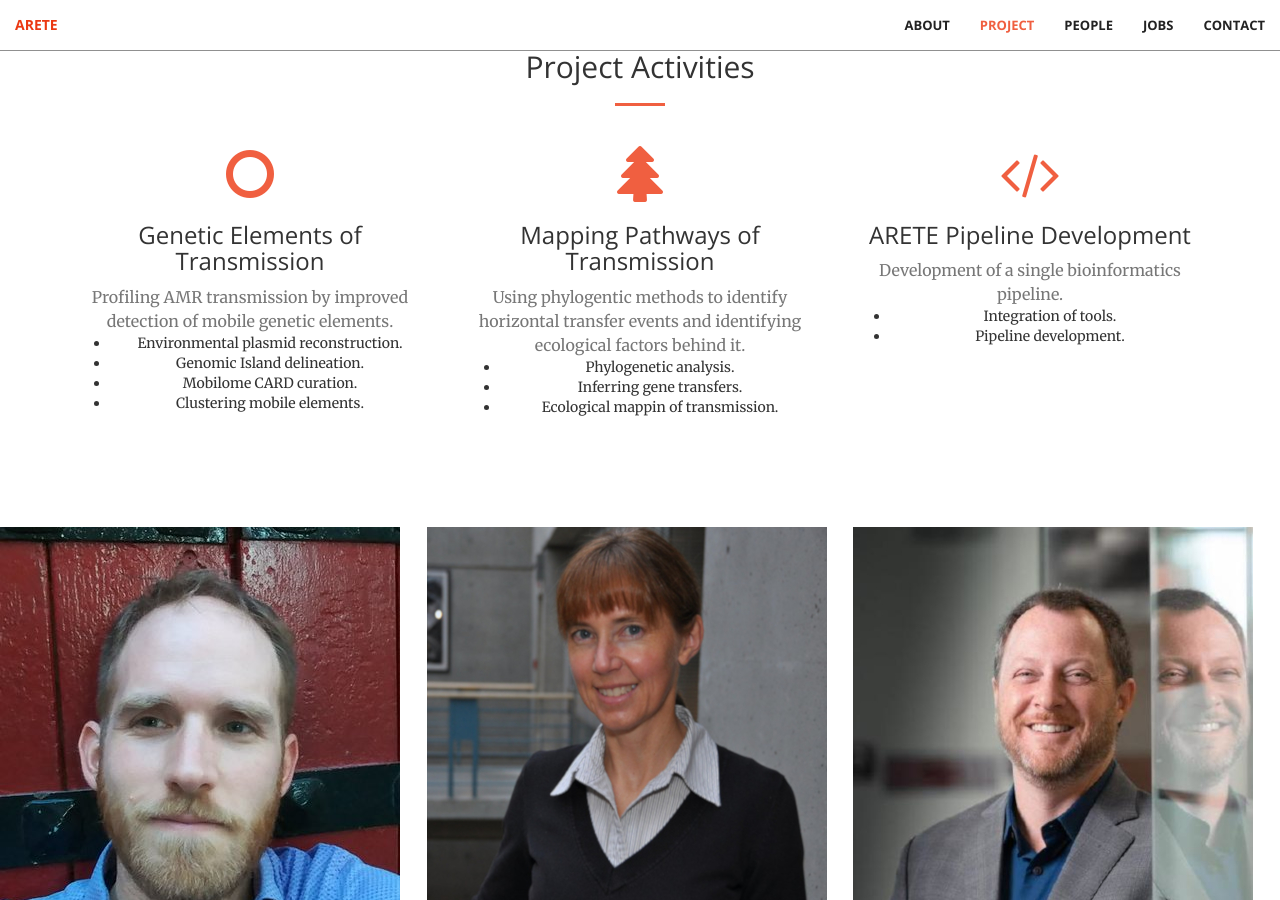
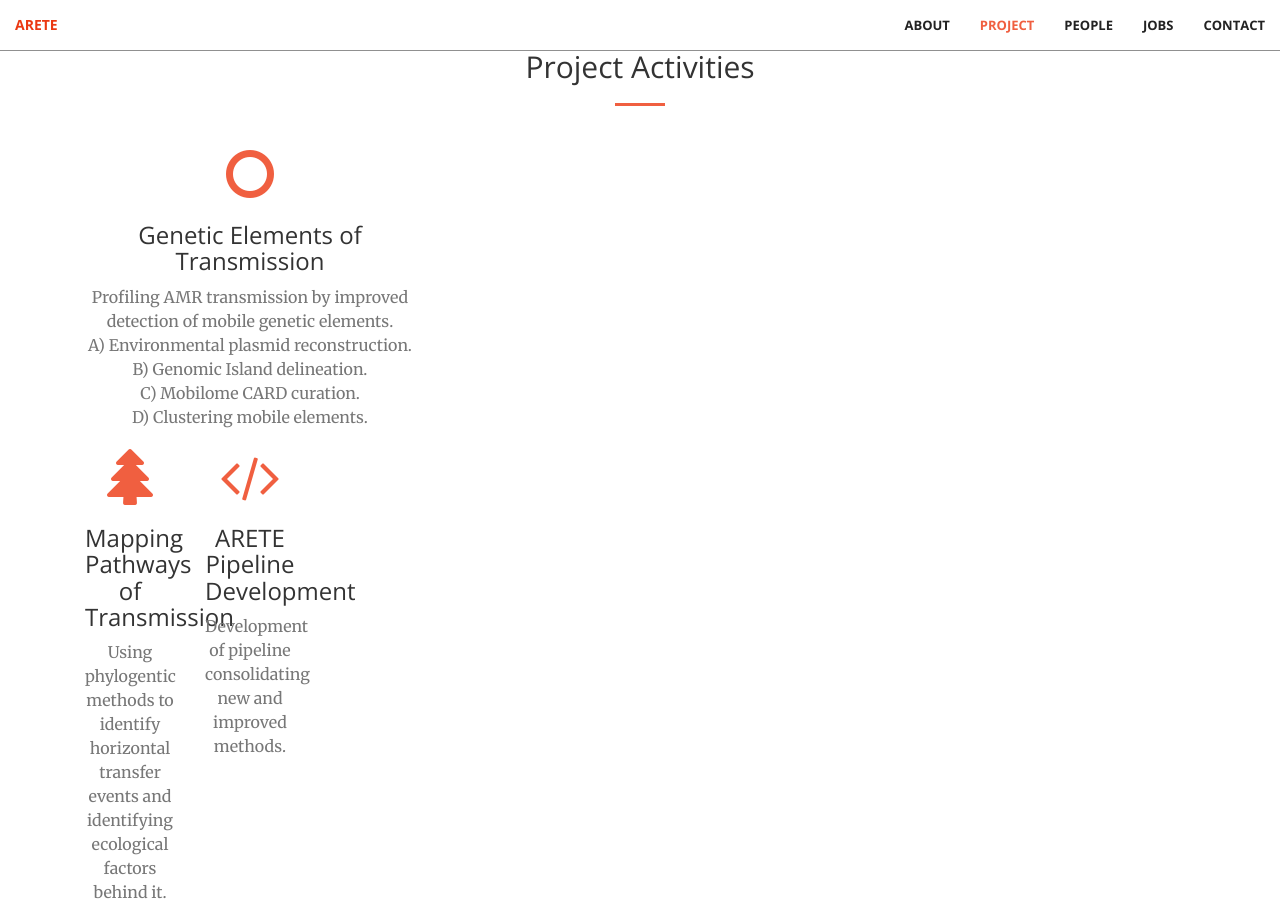
Before and after one commit to beiko-lab/ARETE-page, a Jekyll site: the page built from index.html, in a window 1280 px wide and 900 px high, scrolled down 1377 px. Built offline with Jekyll 4.4.1, drawn with Linux system fonts in a browser that asks for light colours; some of the changed text lies outside the part shown.

Commit message:
Try to fix issues again

```diff
--- a/_includes/contact.html
+++ b/_includes/contact.html
@@ -6,13 +6,13 @@
                 <hr class="primary">
                 <p>Interested in applying for a position or collaboration in any of these areas? Let's talk!</p>
             </div>
-        <div class="col-lg-2 col-lg-offset-1 text-center">
+        <div class="col-lg-2 text-center">
             <a href="mailto:{{ site.email }}">
             <i class="fa fa-envelope-o fa-3x wow bounceIn" data-wow-delay=".1s"></i>
                 <p>{{ site.email }}</p>
             </a>
         </div>
-        <div class="col-lg-2 col-lg-offset-1 text-center">
+        <div class="col-lg-4 text-center">
             <a href="https://github.com/{{ site.github_username }}">
             <i class="fa fa-github fa-3x wow bounceIn" data-wow-delay=".1s"></i>
                 <p>{{ site.github_username }}</p>
--- a/_includes/overview.html
+++ b/_includes/overview.html
@@ -13,41 +13,33 @@
                 <div class="service-box">
                     <i class="fa fa-4x fa-circle-o wow bounceIn text-primary"></i>
                     <h3>Genetic Elements of Transmission</h3>
-            <p class="text-muted">Profiling AMR transmission by improved
-            detection of mobile genetic elements.</p>
-            <ul>
-                <p class="text-muted"><li> Environmental plasmid reconstruction. </li></p>
-                <p class="text-muted"><li> Genomic Island delineation. </li></p>
-                <p class="text-muted"><li> Mobilome CARD curation. </li></p>
-                <p class="text-muted"><li> Clustering mobile elements. </li></p>
-            </ul>
+                        <p class="text-muted">Profiling AMR transmission by improved
+                        detection of mobile genetic elements.<br />
+                        A) Environmental plasmid reconstruction.<br />
+                        B) Genomic Island delineation. <br />
+                        C) Mobilome CARD curation. <br />
+                        D) Clustering mobile elements. <br />
                 </div>
-            </div>
             <div class="col-lg-4 col-md-6 text-center">
                 <div class="service-box">
                     <i class="fa fa-4x fa-tree wow bounceIn text-primary" data-wow-delay=".1s"></i>
                     <h3>Mapping Pathways of Transmission</h3>
                     <p class="text-muted">Using phylogentic methods to identify horizontal transfer events and identifying ecological factors behind it.
-                    <ul>
-                        <p class="text-muted"><li>Phylogenetic analysis.</li></p>
-                        <p class="text-muted"><li>Inferring gene transfers.</li></p>
-                        <p class="text-muted"><li>Ecological mappin of transmission.</li></p>
-                    </ul>
+                    A) Phylogenetic analysis.<br />
+                    B) Inferring gene transfers.<br />
+                    C) Ecological mappin of transmission.<br />
                     </p>
                 </div>
             </div>
             <div class="col-lg-4 col-md-6 text-center">
                 <div class="service-box">
-                    <i class="fa fa-4x fa-code -o wow bounceIn text-primary" data-wow-delay=".2s"></i>
+                    <i class="fa fa-4x fa-code wow bounceIn text-primary" data-wow-delay=".1s"></i>
                     <h3>ARETE Pipeline Development</h3>
-                    <p class="text-muted">Development of a single bioinformatics pipeline.
-                    <ul>
-                        <p class="text-muted"><li>Integration of tools.</li></p>
-                        <p class="text-muted"><li>Pipeline development.</li></p>
+                     <p class="text-muted">Development of pipeline consolidating
+                     new and improved methods.
                     </p>
-
                 </div>
             </div>
-       </div>
+        </div>
     </div>
 </section>
--- a/_includes/people.html
+++ b/_includes/people.html
@@ -1,7 +1,7 @@
 <section class="no-padding" id="people">
     <div class="container-fluid">
         <div class="row no-gutter">
-            <div class="col-lg-4 col-sm-6">
+            <div class="col-lg-3 col-sm-6">
                 <a href="http://kiwi.cs.dal.ca/beikolabWordPress/" class="portfolio-box">
                     <img src="img/beiko.jpg" class="img-responsive" alt="">
                     <div class="portfolio-box-caption">
@@ -16,7 +16,7 @@
                     </div>
                 </a>
             </div>
-            <div class="col-lg-4 col-sm-6">
+            <div class="col-lg-3 col-sm-6">
                 <a href="http://www.brinkman.mbb.sfu.ca/" class="portfolio-box">
                     <img src="img/brinkman.jpg" class="img-responsive" alt="">
                     <div class="portfolio-box-caption">
@@ -31,7 +31,7 @@
                     </div>
                 </a>
             </div>
-            <div class="col-lg-4 col-sm-6">
+            <div class="col-lg-3 col-sm-6">
                 <a href="http://mcarthurbioinformatics.ca/" class="portfolio-box">
                     <img src="img/mcarthur.jpg" class="img-responsive" alt="">
                     <div class="portfolio-box-caption">
```
